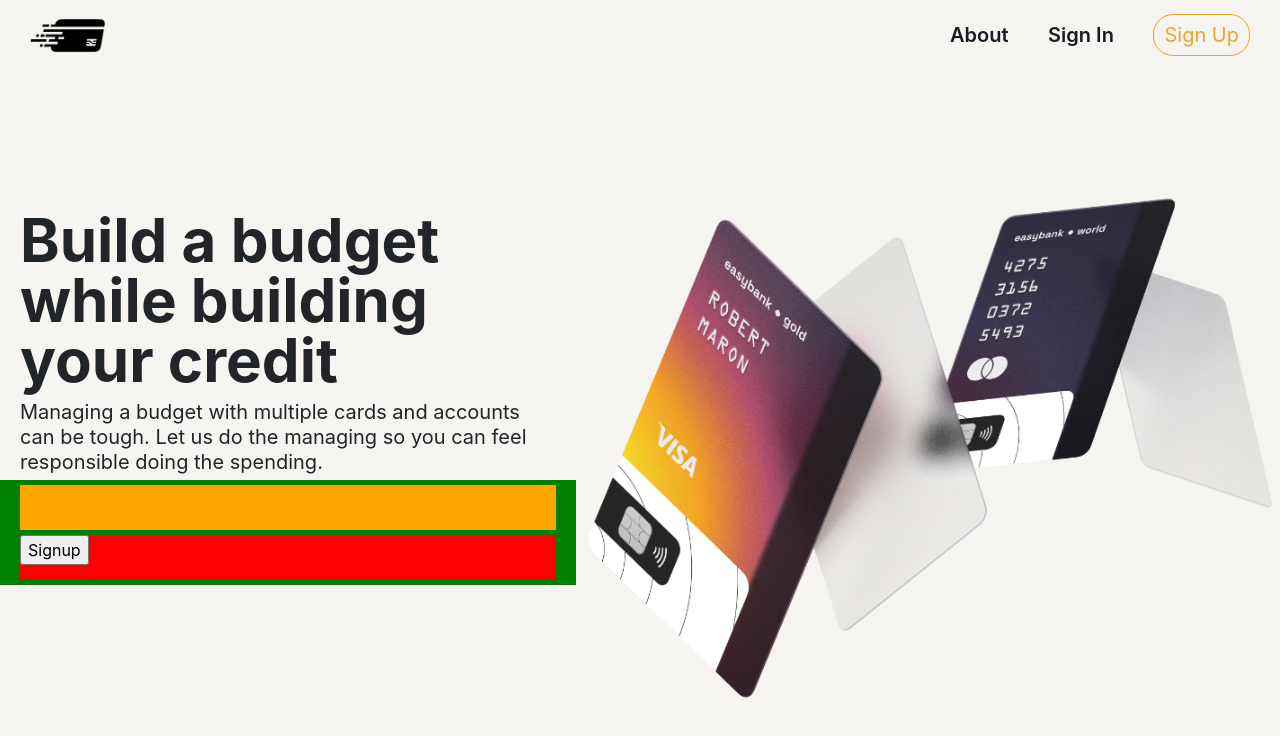
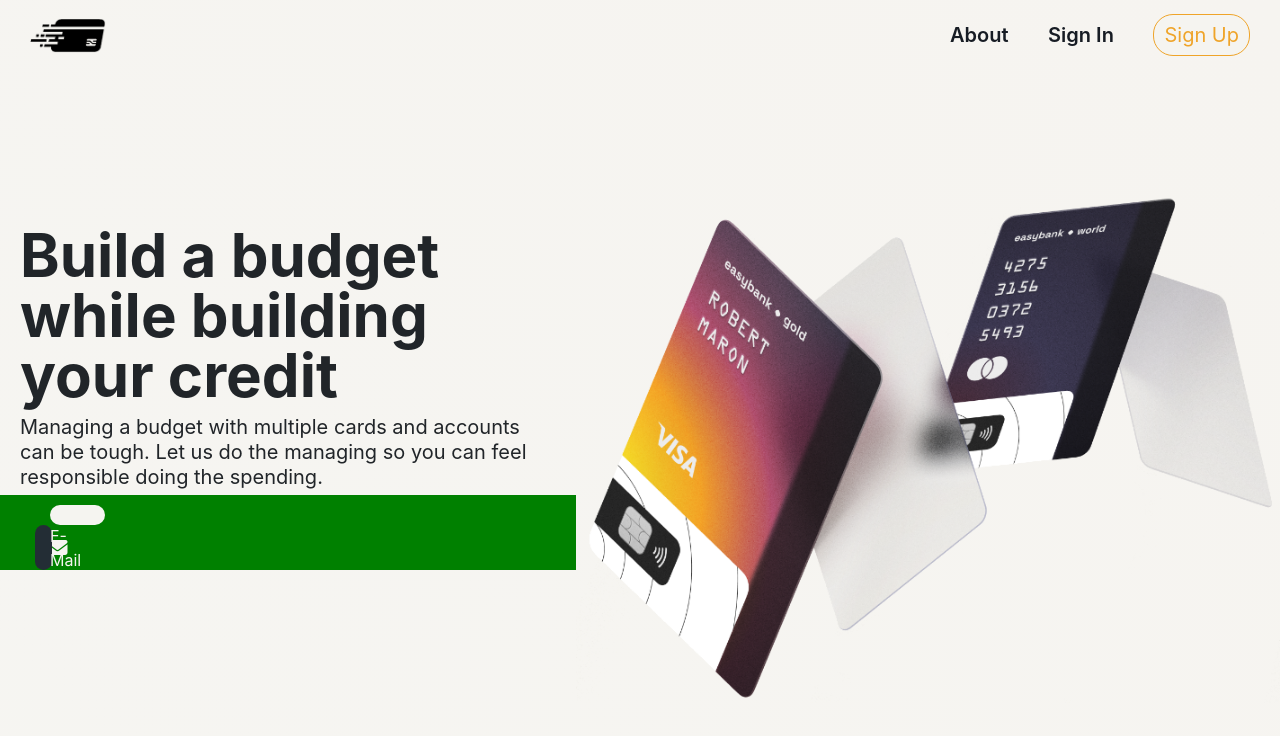
Before and after one commit to honestabej/cctracker, a React (Create React App) app in the folder react-fe/: page / in a window 1280 px wide. Shown: the top 736 px of the page. Built offline with nearby package versions, Linux system fonts and the light colour scheme.

Commit message:
ome page changes

```diff
--- a/react-fe/src/pages/Home/Home.jsx
+++ b/react-fe/src/pages/Home/Home.jsx
@@ -2,6 +2,7 @@
 import './Home.scss';
 import HomeImg from './../../images/HomeImg.png';
 import Header from './../../components/Header/Header';
+import InputBox from '../../components/InputBox/InputBox';
 
 function Home() {
   return (
@@ -17,12 +18,11 @@
             Let us do the managing so you can feel responsible doing the spending.
           </div>
           <div className="home-signup-wrapper">
-            <div className="home-signup-input-wrapper">
-
-            </div>
-            <div className="home-signup-btn-wrapper">
-              <input class="home-signup-btn" type="submit" value="Signup" />
-            </div>
+            <form action="#">
+              <div className="home-signup-input-container">
+                <InputBox icon="fa-solid fa-envelope" type="text" placeholder="E-Mail" placeholderColor="placeholder black-ph" cutType="cut white-bg email" />
+              </div>
+            </form>
           </div>
         </div>
         <div className="home-pic-col">
--- a/react-fe/src/pages/Home/Home.scss
+++ b/react-fe/src/pages/Home/Home.scss
@@ -2,17 +2,17 @@
 
 
 .home-page-container {
-  position:absolute;
-  background: linear-gradient(45deg, rgba($siteWhite, 0.9), rgba($siteSecondWhite, 1));
+  position: absolute;
   overflow: hidden;
   height: 100vh;
   width: 100%;
+  background: linear-gradient(45deg, rgba($siteWhite, 0.9), rgba($siteSecondWhite, 1));
 }
 
 .home-row {
+  height: calc(100vh - 70px); // 70px is $headerHeight, but that var doesnt work in calc()
   width: 100%;
   max-width: $maxWidth;
-  height: calc(100vh - 70px); // 70px is $headerHeight, but that var doesnt work in calc()
   margin: 80px auto auto auto;
 
   @media screen and (min-width: $medSize) {
@@ -21,7 +21,6 @@
     justify-content: center;
     align-items: center;
     transform: translateY(-70px);
-
   }
 }
 
@@ -69,21 +68,66 @@
 
 .home-signup-wrapper {
   background-color: green;
-  height: 105px; // Two $inputHeight, 5px for spacing, 10px for padding
+  height: 125px; // Two $inputHeight, 20px for cut, 5px for spacing, 10px for padding
   width: 100%;
-  padding: 5px 20px;
+  padding-left: 20px;
+  padding-right: 20px;
+
+  @media screen and (min-width: $minSize) {
+    height: 75px; // One $inputHeight, 10px for padding
+    display: flex;
+  }
+
+  form {
+    padding: 10px 15px 25px 15px;
+  }
 }
 
-.home-signup-input-wrapper {
-  background-color: orange;
+.home-signup-input-container {
+  background-color: purple;
   position: relative;
   height: $inputHeight;
+  // transform: translateY(-20px);
+
+  @media screen and (min-width: $minSize) {
+    margin-right: 5px;
+    width: calc(75% - 5px);
+  }
 }
 
 .home-signup-btn-wrapper {
   background-color: red;
+  position: relative;
+  text-align: center;
   height: $inputHeight;
   margin-top: 5px;
+  // transform: translateY(-20px);
+
+  input {
+    cursor: pointer;
+    outline: none;
+    height: 100%;
+    width: 100%;
+    font-size: 20px;
+    font-weight: 500;
+    padding-left: 0px;
+    border-radius: 20px;
+    background: $siteWhite;
+    color: $siteOrange;
+    border: 1px solid $siteOrange;
+    transition: 0.3s ease all;
+
+    &:hover {
+      background: $siteOrange;
+      color: $siteWhite;
+    }
+  }
+
+  @media screen and (min-width: $minSize) {
+    margin-top: 0px;
+    width: 25%;
+    // transform: translateY(-20px);
+  }
 }
 
 .home-signup-btn {
--- a/react-fe/src/pages/SignIn/SignIn.jsx
+++ b/react-fe/src/pages/SignIn/SignIn.jsx
@@ -40,7 +40,7 @@
             </div>
             <form action="#">
               <div className="signin-input-container">
-                  <InputBox icon="fa-solid fa-envelope" type="text" placeholder="E-Mail" placeholderColor="placeholder black-ph" cutType="cut black-bg email" />
+                <InputBox icon="fa-solid fa-envelope" type="text" placeholder="E-Mail" placeholderColor="placeholder black-ph" cutType="cut white-bg email" />
               </div>
               <div className="signin-input-container">
                 <InputBox icon="fa-solid fa-lock" type="password" placeholder="Password" placeholderColor="placeholder black-ph" cutType="cut black-bg password" />
```
Lines whose indentation alone changed are shown as unchanged.
